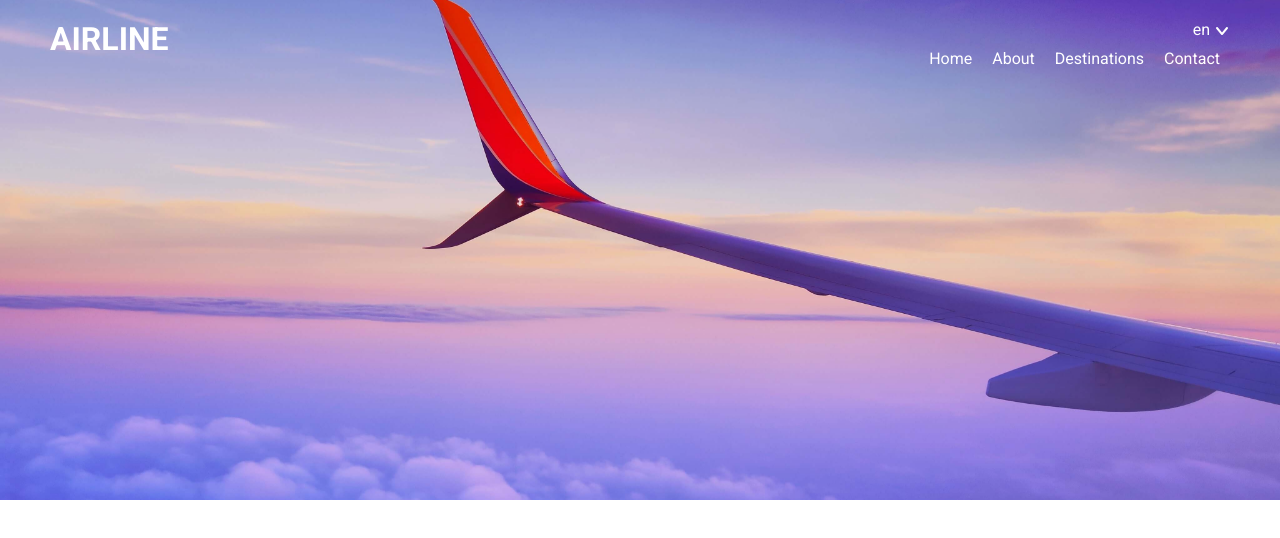
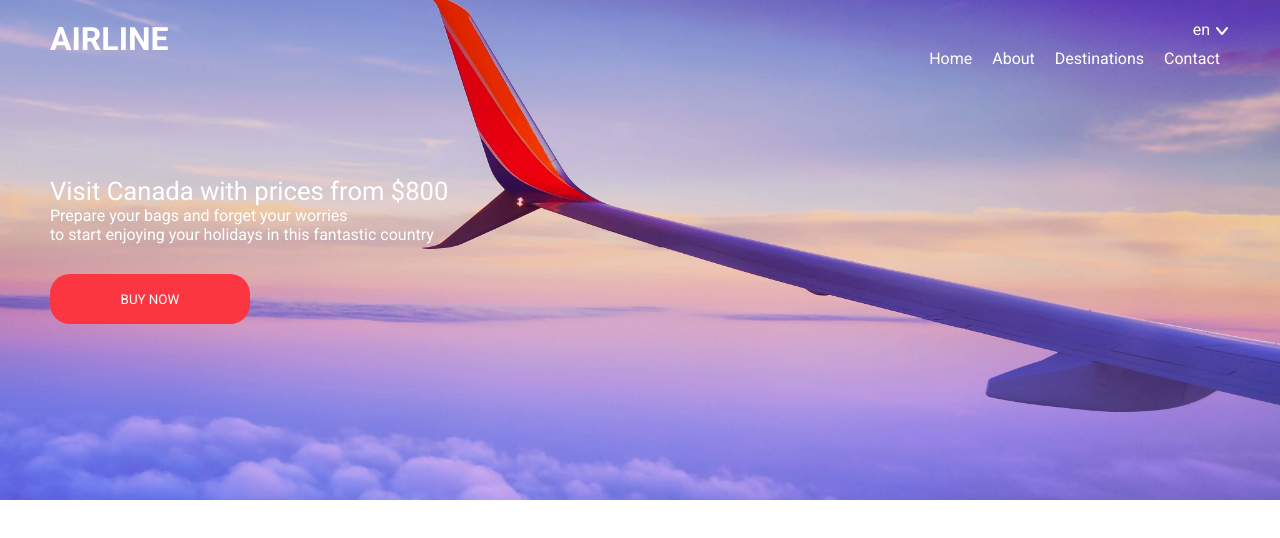
Before and after one commit to karlozjaramillo/Prueba_Ingreso_UX, a plain HTML site: page index.html in a window 1280 px wide. Drawn offline with Linux system fonts and the light colour scheme.

Commit message:
Add header__content

```diff
--- a/index.html
+++ b/index.html
@@ -35,6 +35,18 @@
                 </ul>
             </div>
         </div>
+        <div class="header__content">
+            <div class="header__content-title">
+                <p>Visit Canada with prices from $800</p>
+            </div>
+            <div class="header__content-text">
+                <p>Prepare your bags and forget your worries <br>
+                    to start enjoying your holidays in this fantastic country</p>
+            </div>
+            <div>
+                <button class="header__content-button">BUY NOW</button>
+            </div>
+        </div>
     </header>
 </body>
 
--- a/scss/style.scss
+++ b/scss/style.scss
@@ -28,7 +28,7 @@ figure {
 .header {
     background: url("../assets/plane.jpg") no-repeat center fixed;
     background-size: cover;
-    display: flex;
+    // display: flex;
     height: 500px;
     padding: 20px 50px;
 
@@ -103,3 +103,34 @@ a {
         border-bottom: 2px solid #fff;
     }
 }
+
+.header__content {
+    padding-top: 10%;
+
+    p {
+        color: $text-color-white;
+    }
+
+    &-title {
+        font-size: 1.6rem;
+    }
+}
+
+.header__content-text {
+    margin-bottom: 30px;
+}
+
+.header__content-button {
+    background-color: $color-red;
+    width: 200px;
+    height: 50px;
+    border-radius: 20px;
+    padding: 1rem;
+    text-align: center;
+    cursor: pointer;
+    color: $text-color-white;
+    &:hover{
+        background-color: $text-color-white;
+        color: $color-red;
+    }
+}
```
Also changed, not shown: css/style.css, 1 other file.
